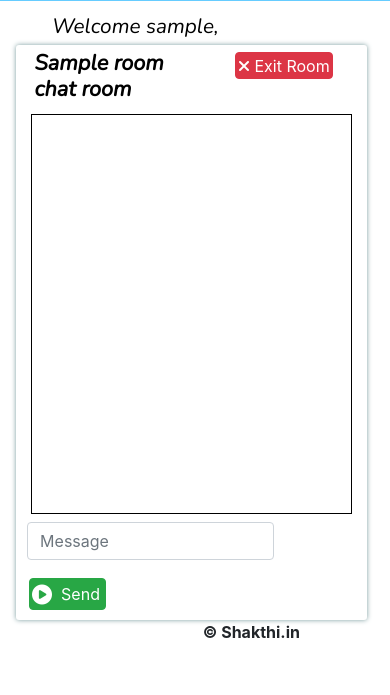
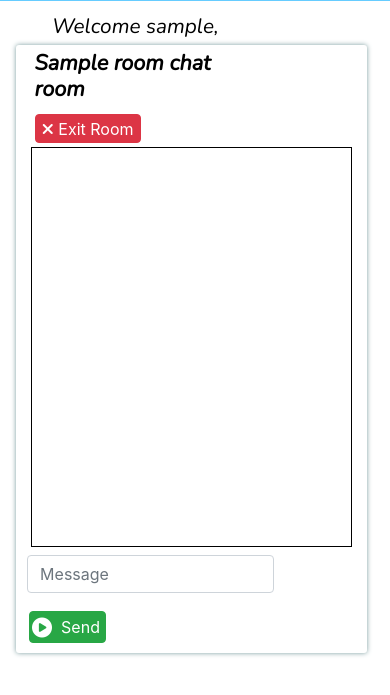
Before and after one commit to shakthi876/24x7-OnlineChatRoom, a Django app: template templates/room.html in a window 390 px wide. Shown: the part 58-753 px from the top of the page. Run offline with Django 4.2, Linux system fonts and the light colour scheme; tables that the repository leaves empty hold one stand-in row (values such as "Sample post"); the template is opened without the code that fills it: values that come from a table or form of the project are taken from there, most other values are stand-ins (such as "Sample title", 1, 10 or a date in 2020); data that the repository does not hold is empty; some libraries are stand-ins or nearby versions; some web fonts are replaced.

Commit message:
Update room.html

```diff
--- a/templates/room.html
+++ b/templates/room.html
@@ -133,7 +133,7 @@
 <div class="all">
  <div class="container">
    <div class="row p-1">
-      <div class="col-7 col-md-9 col-lg-9 col-xl-10">
+      <div class="col-9 col-md-9 col-lg-9 col-xl-10">
         <h2 class="head"> {{room}} chat room </h2>
       </div>
       <div class="col">
@@ -229,6 +229,9 @@
   .head{
     font-size: 135%;
 
+  }
+  .shakthi{
+    display: none;
   }
   }
   @media screen and (max-width: 700px) and (min-width: 500px) {
@@ -336,7 +339,7 @@
     }
     .exit{
       margin-top: 10px;
-      font-size: 110%;
+      font-size: 90%;
     }
     .user{
       font-size: 110%;
```
